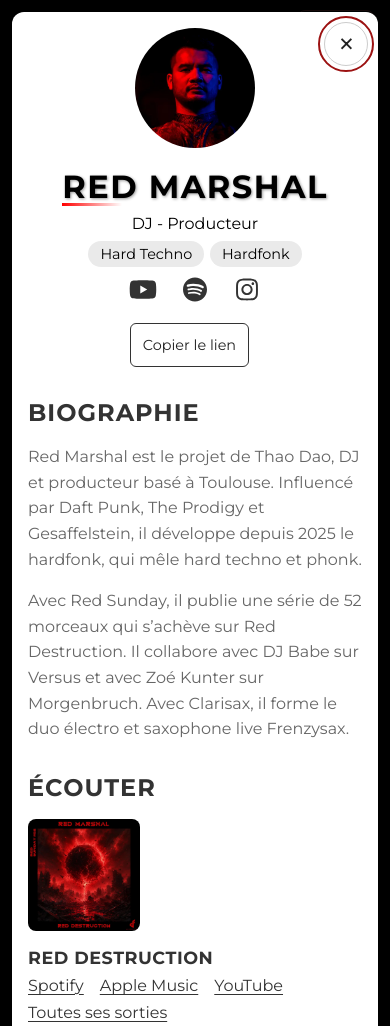
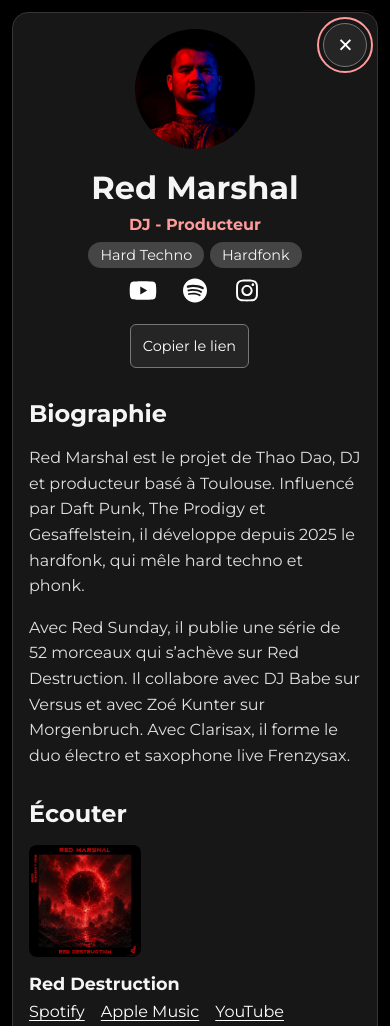
Before and after one commit to lRaffou/DFR.fr, a PHP site: page /callback/controller/artiste.php?artiste=red-marshal in a window 390 px wide. Shown: the top 1026 px of the page. Run offline with PHP 8.4, Linux system fonts and the light colour scheme; grey boxes are pictures that could not be loaded.

Commit message:
Refine DFR artist profiles, typography and homepage

```diff
--- a/controller/artiste.php
+++ b/controller/artiste.php
@@ -25,6 +25,6 @@ foreach ($artists as $id => $artist) {
     break;
 }
 
-echo renderHeader($title, true, $metadata, $profileId === null ? [] : ['artist-profile.css']);
+echo renderHeader($title, true, $metadata, ['artist-profile.css']);
 echo renderArtiste($artists, $profileId);
 echo renderFooter();
--- a/css/artist-profile.css
+++ b/css/artist-profile.css
@@ -1,3 +1,11 @@
+.artistPublicProfile,
+#artistModal .modalContent {
+    border: 1px solid #353535;
+    border-radius: 1rem;
+    background: #171717;
+    color: #f5f5f5;
+}
+
 .artistPublicProfile {
     display: grid;
     grid-template-columns: minmax(0, 15rem) minmax(0, 1fr);
@@ -5,9 +13,6 @@
     gap: clamp(1.25rem, 4vw, 2.5rem);
     padding: clamp(1.125rem, 3vw, 2rem);
     margin-bottom: clamp(2rem, 5vw, 3.5rem);
-    border: 1px solid #353535;
-    border-radius: 1rem;
-    background: #171717;
 }
 
 .artistPublicProfile[hidden] {
@@ -40,15 +45,23 @@
     content: none;
 }
 
+.artistPublicContent p,
+#artistModal .artistBio p {
+    color: #e1e1e1;
+}
+
 .artistPublicContent p {
-    color: #e1e1e1;
     margin-bottom: 0.85rem;
     line-height: 1.65;
 }
 
-.artistPublicContent .artistPublicRole {
+.artistPublicContent .artistPublicRole,
+#artistModal .artistTitle > p {
     color: #ff9b9b;
     font-family: "Montserrat-Bold", sans-serif;
+}
+
+.artistPublicContent .artistPublicRole {
     margin-bottom: 0.5rem;
 }
 
@@ -71,6 +84,37 @@
     text-underline-offset: 0.2em;
 }
 
+#artistModal .social_artist .socialLink,
+#artistModal .artistTextLinks a {
+    color: #fff;
+}
+
+#artistModal .socialLink:hover,
+#artistModal .artistTextLinks a:hover {
+    color: #ff9b9b;
+}
+
+#artistModal .closeModal,
+#artistModal .artistShareButton,
+#artistModal .artistShareInput {
+    border: 1px solid #777;
+    background: #252525;
+    color: #fff;
+}
+
+#artistModal .closeModal:hover,
+#artistModal .artistShareButton:hover {
+    background: #373737;
+}
+
+#artistModal .artistShareStatus {
+    color: #e1e1e1;
+}
+
+#artistModal :focus-visible {
+    outline-color: #ff9b9b;
+}
+
 @media (max-width: 700px) {
     .artistPublicProfile {
         grid-template-columns: minmax(0, 1fr);
--- a/css/style.css
+++ b/css/style.css
@@ -35,10 +35,6 @@ button.closeModal {
 
 body.modalOpen {
     overflow: hidden;
-}
-
-.artistModal .social_artist .socialLink {
-    color: #333;
 }
 
 /* Reset de base et configuration globale */
@@ -79,6 +75,10 @@ h6 {
     margin-bottom: 1rem;
     line-height: 1.2;
     position: relative;
+}
+
+h1,
+h2 {
     text-transform: uppercase;
 }
 
@@ -89,13 +89,12 @@ h1 {
     background-clip: text;
     -webkit-background-clip: text;
     -webkit-text-fill-color: transparent;
-    text-shadow: 0 0 10px rgba(255, 255, 255, 0.3);
+    text-shadow: 0 0 6px rgba(255, 255, 255, 0.12);
 }
 
 h2 {
     font-size: 2.5rem;
     letter-spacing: 1.5px;
-    text-shadow: 1px 1px 3px rgba(0, 0, 0, 0.4);
 }
 
 h2::after {
@@ -110,12 +109,10 @@ h2::after {
 
 h3 {
     font-size: 1.8rem;
-    letter-spacing: 1px;
 }
 
 h4 {
     font-size: 1.4rem;
-    letter-spacing: 0.5px;
 }
 
 h5 {
@@ -996,6 +997,18 @@ h6 {
     margin-bottom: 0.5rem;
 }
 
+.artistInfo h2,
+.artistTitle h2,
+.artistPublicContent h2 {
+    letter-spacing: normal;
+    text-transform: none;
+}
+
+.artistInfo h2::after,
+.artistTitle h2::after {
+    content: none;
+}
+
 .artistInfo p {
     font-size: 1rem;
     margin-bottom: 0.5rem;
@@ -1024,7 +1037,6 @@ h6 {
     display: flex;
     align-items: center;
     gap: 2rem;
-    color: #000;
 }
 
 .social_artist {
@@ -1039,10 +1051,6 @@ h6 {
 
 .artistTitle .artistGenres {
     margin-top: 0.5rem;
-}
-
-.artistTitle .artistGenre {
-    background-color: #eaeaea;
 }
 
 .artistBio,
@@ -1056,13 +1064,11 @@ h6 {
 .artistGallery h3 {
     font-size: 1.5rem;
     margin-bottom: 1rem;
-    color: #333;
 }
 
 .artistBio p {
     margin-bottom: 1rem;
     line-height: 1.6;
-    color: #666;
 }
 
 .artistRelease {
@@ -1082,7 +1088,6 @@ h6 {
 
 .artistRelease h4 {
     margin: 0 0 .5rem;
-    color: #333;
 }
 
 .artistTextLinks {
@@ -1092,7 +1097,6 @@ h6 {
 }
 
 .artistTextLinks a {
-    color: #333;
     text-decoration: underline;
     text-underline-offset: .2em;
 }
@@ -1844,17 +1842,13 @@ h6 {
 
 .artistShareButton {
     padding: .45rem .75rem;
-    border: 1px solid #333;
     border-radius: 6px;
-    background: #fff;
-    color: #222;
     font: inherit;
     font-size: .9rem;
     cursor: pointer;
 }
 
-.artistShareButton:hover { background: #f2f2f2; }
-.artistShareStatus { font-size: .85rem; color: #444; }
+.artistShareStatus { font-size: .85rem; }
 .artistShareInput:not([hidden]) { width: 100%; min-width: 0; padding: .35rem; font-size: 1rem; }
 
 @media (max-width: 768px) {
@@ -1873,8 +1867,6 @@ h6 {
     max-width: 1000px;
     margin: 2rem auto;
     padding: 2rem;
-    border-radius: 12px;
-    background-color: white;
     overflow: visible;
 }
 
@@ -1896,15 +1888,11 @@ h6 {
     width: 44px;
     height: 44px;
     padding: 0;
-    border: 1px solid #ccc;
     border-radius: 50%;
-    background: #fff;
-    color: #222;
     line-height: 1;
     pointer-events: auto;
 }
 
-#artistModal :focus-visible { outline-color: #9c1212; }
 #artistModal .artistShareButton { min-height: 44px; }
 #artistModal .social_artist { gap: .5rem; }
 #artistModal .social_artist .socialLink { min-width: 44px; min-height: 44px; justify-content: center; }
--- a/view/viewAcceuil.php
+++ b/view/viewAcceuil.php
@@ -14,11 +14,10 @@ function renderAcceuil(string $nextEvent)
     ?>
     <main class="mainHome">
 
-        <!-- Hero Section -->
         <section class="heroSection">
             <div class="heroContent">
                 <h1>Dao Family Records</h1>
-                <p>Découvrez l'énergie unique de la musique électronique à travers nos artistes et événements.</p>
+                <p>Label de musique électronique à Toulouse, de la bass house à la hard techno.</p>
                 <div class="heroButtons">
                     <a href="/controller/evenement.php" class="btnPrimary">Voir les événements</a>
                     <a href="/controller/artiste.php" class="btnSecondary">Découvrir les artistes</a>
```
Also changed, not shown: other parts of css/style.css (+55 -90 lines).
